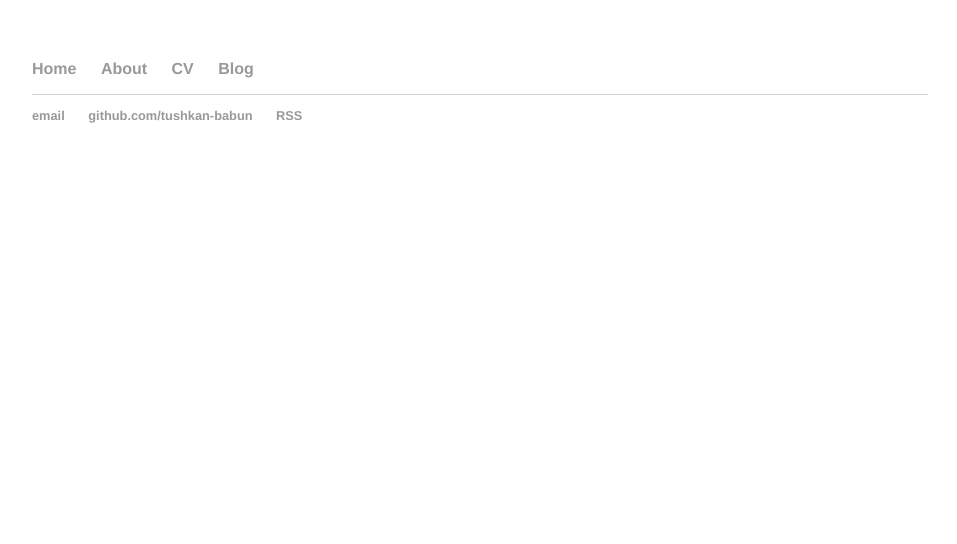
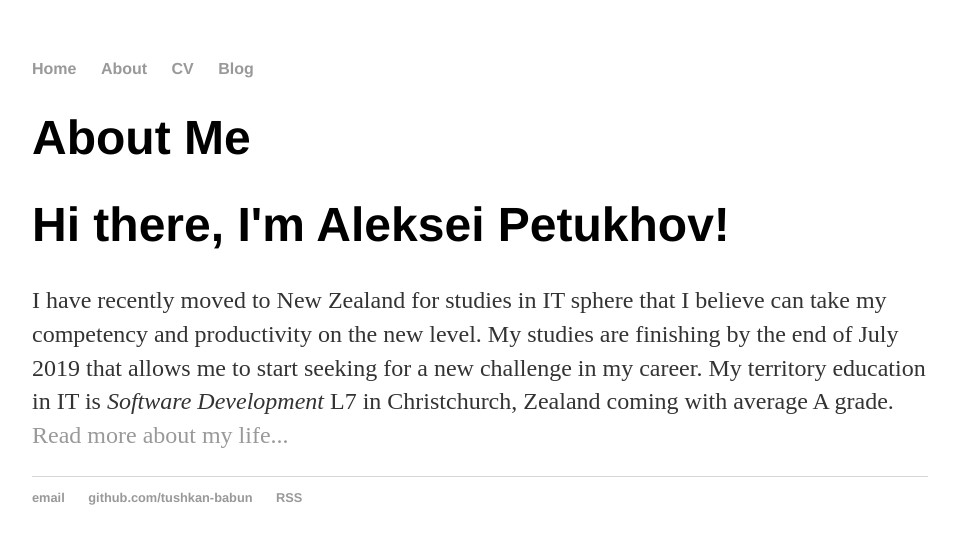
Before and after one commit to tushkan-babun/tushkan-babun.github.io, a Jekyll site: the page built from about/index.html, in a window 1280 px wide. Shown: the top 544 px of the page, without its empty margins (160-1117 px from the left). Built offline with Jekyll 4.4.1, drawn with Linux system fonts in a browser that asks for light colours.

Commit message:
About me content

```diff
--- /dev/null
+++ b/_layouts/about.html
@@ -0,0 +1,7 @@
+---
+layout: default
+---
+<h1>{{ page.title }}</h1>
+<div class="about">
+  {{ content }}
+</div>
--- a/about/index.html
+++ b/about/index.html
@@ -1,4 +1,9 @@
 ---
-layout: default
+layout: about
 title: About Me
 ---
+<div class="blurb">
+	<h1>Hi there, I'm Aleksei Petukhov!</h1>
+	<p>I have recently moved to New Zealand for studies in IT sphere that I believe can take my competency and productivity on the new level. My studies are finishing by the end of July 2019 that allows me to start seeking for a new challenge in my career.
+	My territory education in IT is <em> Software Development </em> L7 in Christchurch, Zealand coming with average A grade. <a href="/about">Read more about my life...</a></p>
+</div><!-- /.blurb -->
```
Also changed, not shown: _about/about-me.md (added, +4 -0 lines).
